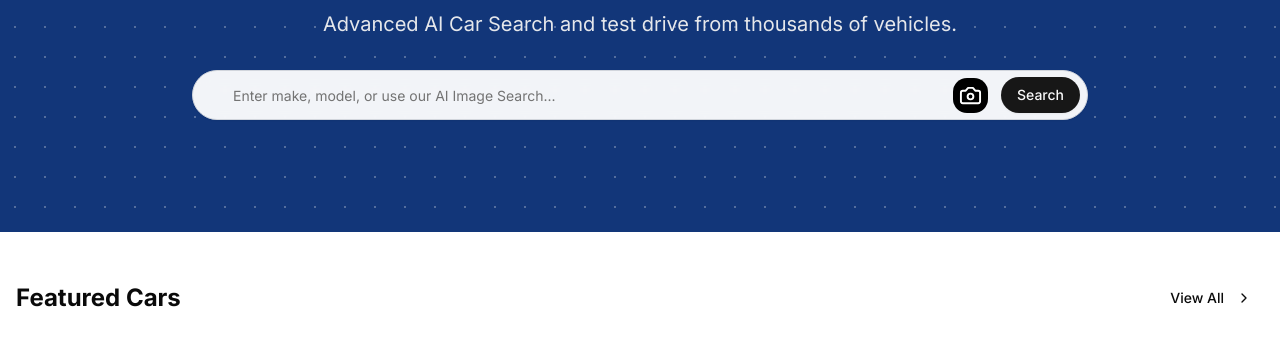
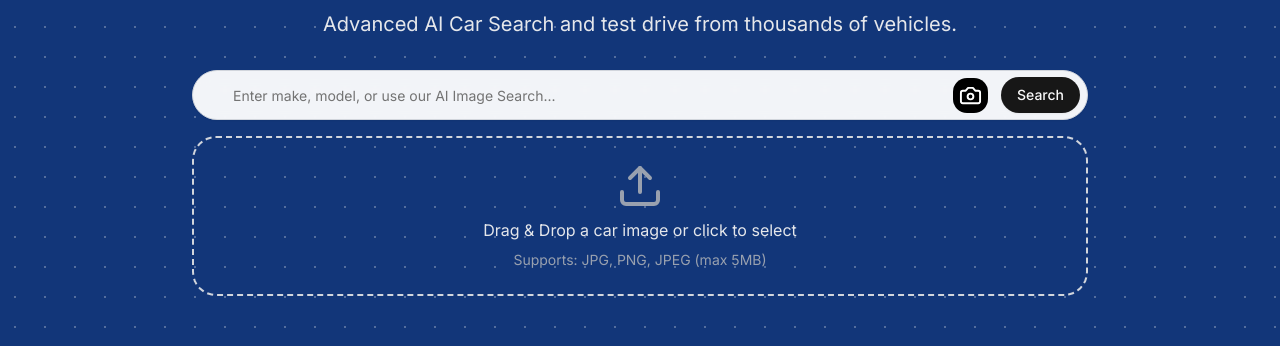
Before and after one commit to gautamaggarwaldev/HyperGG-Rides, a Next.js app in the folder frontend/: page / in a window 1280 px wide. Both pictures are taken after a click on the icon 970 px from the left and 493 px from the top of the page. Shown: the part 398-744 px from the top of the page. Built offline with nearby package versions, Linux system fonts and the light colour scheme; no server answers.

Commit message:
complete a search bar with an image drag and drop functionality

```diff
--- a/frontend/components/homeSearch.jsx
+++ b/frontend/components/homeSearch.jsx
@@ -1,15 +1,75 @@
 "use client";
 import React, { useState } from "react";
 import { Input } from "./ui/input";
-import { Camera } from "lucide-react";
+import { Camera, Upload } from "lucide-react";
 import { Button } from "./ui/button";
+import { useDropzone } from "react-dropzone";
+import { toast } from "sonner";
+import { useRouter } from "next/navigation";
 
 const HomeSearch = () => {
   const [searchTerm, setSearchTerm] = useState("");
   const [isImageSearchActive, setIsImageSearchActive] = useState(false);
+  const [imagePreview, setImagePreview] = useState("");
+  const [searchImage, setSearchImage] = useState(null);
+  const [isUploading, setIsUploading] = useState(false);
 
-  const handleTextSubmit = () => {
+  const router = useRouter();
+
+  const onDrop = (acceptedFiles) => {
+    const file = acceptedFiles[0];
+
+    if (file) {
+      if (file.size > 5 * 1024 * 1024) {
+        toast.error("Image size must be less than 5MB.");
+        return;
+      }
+
+      setIsUploading(true);
+      setSearchImage(file);
+
+      const reader = new FileReader();
+      reader.onloadend = () => {
+        setImagePreview(reader.result);
+        setIsUploading(false);
+        toast.success("Image uploaded successfully");
+      };
+
+      reader.onerror = () => {
+        setIsUploading(false);
+        toast.error("Failed to read the image");
+      };
+
+      reader.readAsDataURL(file);
+    }
+  };
+
+  const { getRootProps, getInputProps, isDragActive, isDragReject } =
+    useDropzone({
+      onDrop,
+      accept: {
+        "image/*": [".jpeg", ".png", ".jpg"],
+      },
+      maxFiles: 1,
+    });
+
+  const handleTextSubmit = async (e) => {
     //write code...
+    e.preventDefault();
+    if (!searchTerm.trim()) {
+      toast.error("Please enter a search term");
+      return;
+    }
+
+    router.push(`/cars?search=${encodeURIComponent(searchTerm)}`);
+  };
+  const handleImageSearch = async (e) => {
+    //write code...
+    e.preventDefault();
+    if (!searchImage) {
+      toast.error("Please upload an image first");
+      return;
+    }
   };
 
   return (
@@ -20,7 +80,7 @@
             type="text"
             placeholder="Enter make, model, or use our AI Image Search..."
             value={searchTerm}
-            onChage={(e) => setSearchTerm(e.target.value)}
+            onChange={(e) => setSearchTerm(e.target.value)}
             className="pl-10 pr-12 py-6 w-full rounded-full border-gray-300 bg-white/95 backdrop-blur-sm"
           />
 
@@ -36,10 +96,67 @@
             />
           </div>
 
-              <Button type="submit" className="absolute right-2 rounded-full">Search</Button>
-
+          <Button type="submit" className="absolute right-2 rounded-full">
+            Search
+          </Button>
         </div>
       </form>
+
+      {isImageSearchActive && (
+        <div className="mt-4">
+          <form onSubmit={handleImageSearch}>
+            <div className="border-2 border-dashed border-gray-300 rounded-3xl p-6 text-center">
+              {imagePreview ? (
+                <div className="flex flex-col items-center">
+                  <img
+                    src={imagePreview}
+                    alt="car preview"
+                    className="h-40 object-contain mb-4"
+                  />
+                  <Button
+                    variant="outline"
+                    onClick={() => {
+                      setSearchImage(null);
+                      setImagePreview("");
+                      toast.info("Image removed!");
+                    }}
+                  >
+                    Remove Image
+                  </Button>
+                </div>
+              ) : (
+                <div {...getRootProps()} className="cursor-pointer">
+                  <input {...getInputProps()} />
+                  <div className="flex flex-col items-center">
+                    <Upload className="h-12 w-12 text-gray-400 mb-2" />
+                    <p className="text-gray-200 mb-2">
+                      {isDragActive && !isDragReject
+                        ? "Leave the file here to upload"
+                        : "Drag & Drop a car image or click to select"}
+                    </p>
+                    {isDragReject && (
+                      <p className="text-red-500 mb-2">Invalid image type</p>
+                    )}
+                    <p className="text-gray-400 text-sm">
+                      Supports: JPG, PNG, JPEG (max 5MB)
+                    </p>
+                  </div>
+                </div>
+              )}
+            </div>
+
+            {imagePreview && (
+              <Button
+                type="submit"
+                className="w-full mt-4"
+                disabled={isUploading}
+              >
+                {isUploading ? "Uploading..." : "Search with this Image"}
+              </Button>
+            )}
+          </form>
+        </div>
+      )}
     </div>
   );
 };
```
